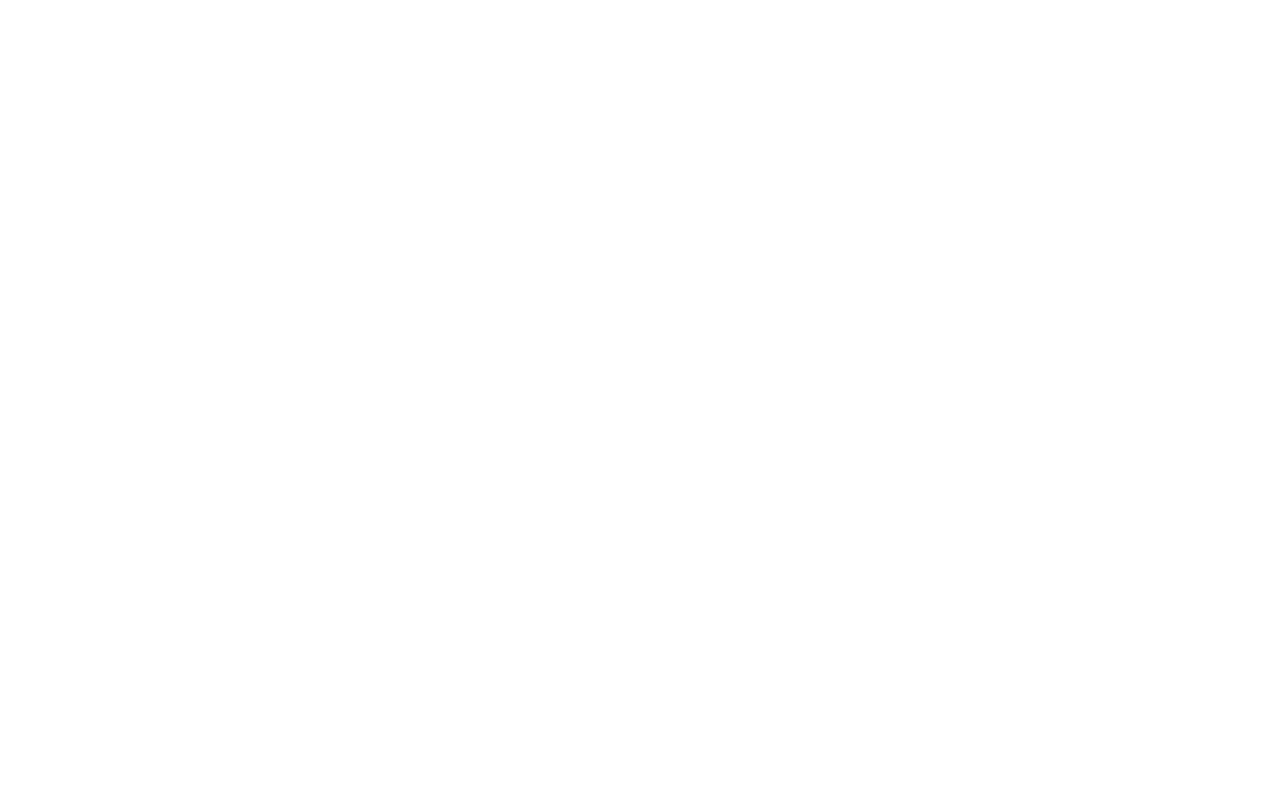
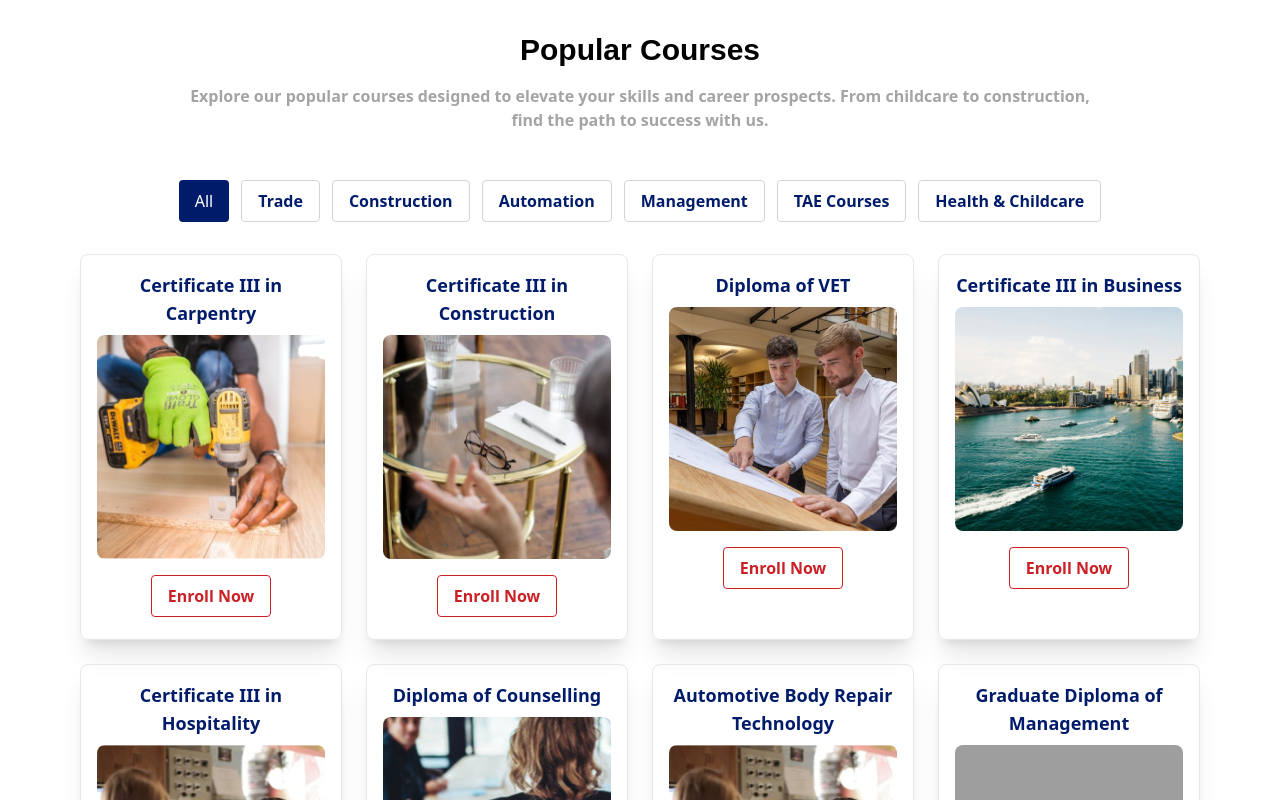
Before and after one commit to RojuGhimire/SkillSpotAus, a React (Vite) app: page /rpl in a window 1280 px wide. Before the commit this address had no page. Shown: the top 800 px of the page. Built offline with nearby package versions, Linux system fonts and the light colour scheme; grey boxes are pictures that could not be loaded.

Commit message:
Made RPL page

```diff
--- a/src/Pages/Terms.tsx
+++ /dev/null
@@ -1,73 +0,0 @@
-// import Header from '@/components/Header';
-// import Footer2 from '@/components/sections/Footer2';
-import React from 'react';
-
-const TermsAndConditions: React.FC = () => {
-  return (
-    <>
-    {/* <Header /> */}
-    <div className="container mt-28 mx-auto p-8">
-      <h1 className="text-3xl font-bold mb-4">Terms and Conditions</h1>
-      <p className="mb-4">
-        Welcome to our application. If you continue to browse and use this application, you are agreeing to comply with and be bound by the following terms and conditions of use, which together with our privacy policy govern Nexus’s relationship with you in relation to this application.
-      </p>
-      <p className="mb-4">
-        If you disagree with any part of these terms and conditions, please do not use our application.
-      </p>
-
-      <h2 className="text-2xl font-semibold mb-2">Use of the Application</h2>
-      <p className="mb-4">
-        The content of the pages of this application is for your general information and use only. It is subject to change without notice.
-      </p>
-
-      <h2 className="text-2xl font-semibold mb-2">Governing Law</h2>
-      <p className="mb-4">
-        Your use of this application and any dispute arising out of such use of the application is subject to the laws of Nepal.
-      </p>
-
-      <h2 className="text-2xl font-semibold mb-2">User Responsibilities</h2>
-      <p className="mb-4">
-        As a user of this application, you agree to use it only for lawful purposes and in a manner that does not infringe the rights of, or restrict or inhibit the use and enjoyment of this site by any third party. Prohibited behavior includes harassing or causing distress or inconvenience to any other user, transmitting obscene or offensive content, or disrupting the normal flow of dialogue within this application.
-      </p>
-
-      <h2 className="text-2xl font-semibold mb-2">Account Security</h2>
-      <p className="mb-4">
-        You are responsible for maintaining the confidentiality of your account and password and for restricting access to your computer. You agree to accept responsibility for all activities that occur under your account or password. You should take all necessary steps to ensure that the password is kept confidential and secure and should inform us immediately if you have any reason to believe that your password has become known to anyone else, or if the password is being, or is likely to be, used in an unauthorized manner.
-      </p>
-
-      <h2 className="text-2xl font-semibold mb-2">Data Accuracy</h2>
-      <p className="mb-4">
-        The data and information provided on this application are intended for general informational purposes only. While we strive to ensure the accuracy and timeliness of the information presented, we make no guarantees or warranties, express or implied, regarding the completeness, accuracy, reliability, suitability, or availability of any information contained on the site.
-      </p>
-
-      <h2 className="text-2xl font-semibold mb-2">Limitation of Liability</h2>
-      <p className="mb-4">
-        In no event will we be liable for any loss or damage including without limitation, indirect or consequential loss or damage, or any loss or damage whatsoever arising from loss of data or profits arising out of, or in connection with, the use of this application.
-      </p>
-
-      <h2 className="text-2xl font-semibold mb-2">Termination of Use</h2>
-      <p className="mb-4">
-        We reserve the right to terminate or suspend your access to all or part of the application at any time, without notice, for any conduct that we, in our sole discretion, believe is in violation of any applicable law or is harmful to the interests of another user, a third-party provider, merchant, sponsor, licensor, service provider, or us.
-      </p>
-
-      <h2 className="text-2xl font-semibold mb-2">Changes to the Terms</h2>
-      <p className="mb-4">
-        We may revise these terms and conditions from time to time. Revised terms and conditions will apply to the use of this application from the date of the publication of the revised terms and conditions on this application. Please check this page regularly to ensure you are familiar with the current version.
-      </p>
-
-      <h2 className="text-2xl font-semibold mb-2">Contact Information</h2>
-      <p className="mb-4">
-        If you have any questions about these Terms and Conditions, please contact us at:
-      </p>
-      <p className="mb-4">
-        Email: <a href="mailto:nexus@gmail.com" className="text-blue-600">nexus@gmail.com</a><br />
-        Phone: <a href="tel:+9779860000000" className="text-blue-600">9860000000</a><br />
-        Address: Kathmandu, Nepal
-      </p>
-    </div>
-    {/* <Footer2 /> */}
-    </>
-  );
-};
-
-export default TermsAndConditions;
--- a/src/Routes/index.tsx
+++ b/src/Routes/index.tsx
@@ -1,8 +1,8 @@
 import Homepage from "@/components/Home/Homepage";
 import AdminLogin from "@/Pages/AdminLogin";
 import { Route, Routes } from "react-router-dom";
-import TermsAndConditions from "@/Pages/Terms";
 import ActiveLinkContextProvider from "@/context/active-link-context";
+import RPL from "@/components/Home/RPL";
 
 const AppRoutes = () => {
   return (
@@ -12,7 +12,7 @@
 
         <Route path="/" element={<Homepage />} />
         <Route path="/adminlogin" element={<AdminLogin />} />
-        <Route path="/terms" element={<TermsAndConditions />} />
+        <Route path ='/rpl' element={<RPL />} />
       </Routes>
       </ActiveLinkContextProvider >
     </div>
--- /dev/null
+++ b/src/components/Home/RPL.tsx
@@ -0,0 +1,145 @@
+import React, { useState } from "react";
+
+interface Course {
+  id: number;
+  title: string;
+  image: string;
+  category: string;
+}
+
+const courses: Course[] = [
+  {
+    id: 1,
+    title: "Certificate III in Carpentry",
+    image: "/Car.png",
+    category: "Trade",
+  },
+  {
+    id: 2,
+    title: "Certificate III in Construction",
+    image: "/cou.png",
+    category: "Construction",
+  },
+  {
+    id: 3,
+    title: "Diploma of VET",
+    image: "/vet.png",
+    category: "Management",
+  },
+  {
+    id: 4,
+    title: "Certificate III in Business",
+    image: "BG.jpeg",
+    category: "Management",
+  },
+  {
+    id: 5,
+    title: "Certificate III in Hospitality",
+    image: "hos.png",
+    category: "Health & Childcare",
+  },
+  {
+    id: 6,
+    title: "Diploma of Counselling",
+    image: "hi.png",
+    category: "Health & Childcare",
+  },
+  {
+    id: 7,
+    title: "Automotive Body Repair Technology",
+    image: "hos.png",
+    category: "Trade",
+  },
+  {
+    id: 8,
+    title: "Graduate Diploma of Management",
+    image: "small.jpeg",
+    category: "Management",
+  },
+];
+
+const RPL: React.FC = () => {
+  const [activeCategory, setActiveCategory] = useState<string>("All");
+
+  const filteredCourses =
+    activeCategory === "All"
+      ? courses
+      : courses.filter((course) => course.category === activeCategory);
+
+  const categories = [
+    "All",
+    "Trade",
+    "Construction",
+    "Automation",
+    "Management",
+    "TAE Courses",
+    "Health & Childcare",
+  ];
+
+  return (
+    <div className="p-4 md:p-8  lg:h-[1050.81px] lg:px-20">
+      <div className="h-[100px] items-center justify-center  mb-12">
+        <h2 className="text-3xl font-bold text-center mb-4 font-overpass">
+          Popular Courses
+        </h2>
+        <p className="text-center text-[#A4A4A4] font-semibold mb-8">
+          Explore our popular courses designed to elevate your skills and career
+          prospects. From childcare to construction,
+          <br />
+          find the path to success with us.
+        </p>
+      </div>
+
+      {/* Categories */}
+      <div className="flex justify-center flex-wrap gap-3 mb-8">
+        {categories.map((category, index) => (
+          <button
+            key={index}
+            onClick={() => setActiveCategory(category)}
+            className={`px-4 py-2 rounded ${
+              activeCategory === category
+                ? "bg-primary text-white"
+                : "bg-white text-primary font-bold border border-gray-300"
+            } `}
+          >
+            {category}
+          </button>
+        ))}
+      </div>
+
+      {/* Courses Grid */}
+      <div className="grid grid-cols-1 sm:grid-cols-2 lg:grid-cols-4 gap-6">
+        {filteredCourses.map((course) => (
+          <div
+            key={course.id}
+            className="relative border rounded-lg shadow-xl overflow-hidden transition-transform transform hover:scale-105 pb-16"
+          >
+            <div className="p-4">
+              <h3 className="text-lg font-bold text-primary mb-2 text-center">
+                {course.title}
+              </h3>
+              {course.image ? (
+                <img
+                  src={course.image}
+                  alt={course.title}
+                  className="w-full h-[224px] rounded-lg object-cover"
+                />
+              ) : (
+                <div className="w-full h-[200px] bg-gray-200 flex items-center justify-center text-gray-500">
+                  No Image Available
+                </div>
+              )}
+            </div>
+            <div className="absolute w-full flex justify-center">
+              <button className="text-secondary border border-secondary px-4 py-2 rounded hover:bg-secondary font-semibold hover:text-white transition-colors duration-300">
+                Enroll Now
+              </button>
+            </div>
+          </div>
+        ))}
+      </div>
+    </div>
+  );
+};
+
+export default RPL;
```
Also changed, not shown: src/constants/index.ts (+5 -5 lines).
